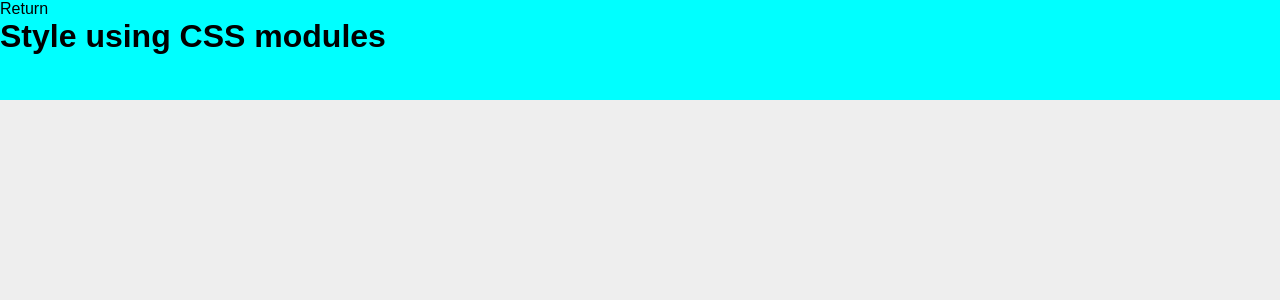
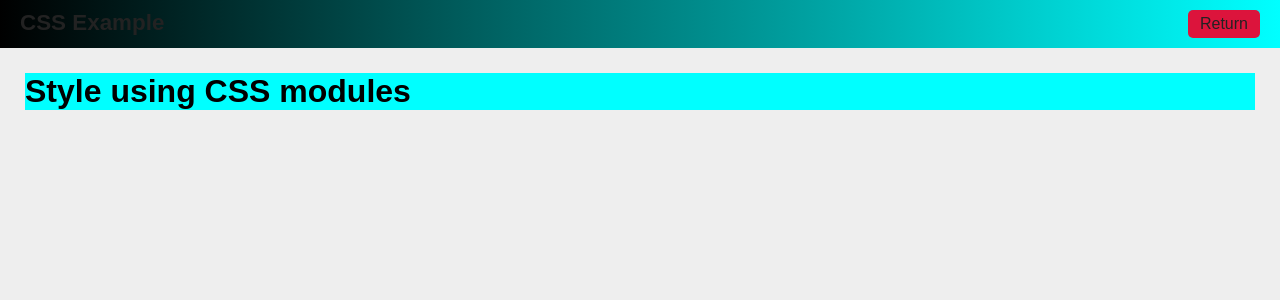
Before and after one commit to MateusBU/User_Register_with_DB, a Next.js app in the folder user_register/: page /stylish in a window 1280 px wide. Shown: the top 300 px of the page. Built offline with nearby package versions, Linux system fonts and the light colour scheme.

Commit message:
Creaction of layout (header and content). Integrating with links and props.

```diff
--- a/user_register/src/app/stylish/page.jsx
+++ b/user_register/src/app/stylish/page.jsx
@@ -1,4 +1,5 @@
 import styles from '../../styles/Stylish.module.css';
+import Layout from '@/components/Layout';
 import Link from 'next/link';
 
 //to use local css is necessary import the file and
@@ -6,11 +7,10 @@ import Link from 'next/link';
 
 export default function Stylish(){
     return (
-        <div>
+        <Layout title="CSS Example">
             <div className={styles.title}>
-                <Link href="/">Return</Link>
                <h1>Style using CSS modules</h1>
             </div>
-        </div>
+        </Layout>
     );
 }
--- /dev/null
+++ b/user_register/src/components/Layout.jsx
@@ -0,0 +1,16 @@
+import Link from "next/link"
+import styles from "../styles/Layout.module.css"
+import Header from "./Header"
+export default function Layout(props){
+    return(
+        <div lassName={styles.layout}>
+            <div className={styles.header}>
+                <Header title={props.title ?? 'One more example'}></Header>
+                <Link href="/">Return</Link>
+            </div>
+            <div className={styles.content}>
+                {props.children}
+            </div>
+        </div>
+    )
+}
--- /dev/null
+++ b/user_register/src/styles/Layout.module.css
@@ -0,0 +1,28 @@
+.layout{
+    height: 100vh;
+    display: flex;
+    flex-direction: column;
+}
+
+.header{
+    display: flex;
+    justify-content: space-between; /*Each component at the extremity of the page*/
+    padding: 10px 20px;
+    background: linear-gradient(to right, black, aqua);
+}
+
+.header h1{
+    margin: 0;
+    font-size: 1.4em;
+}
+
+.header a{
+    background-color: crimson;
+    padding: 5px 12px;
+    border-radius: 5px;
+}
+
+.content{
+    padding: 25px;
+    height: 100%;
+}
--- a/user_register/src/styles/Stylish.module.css
+++ b/user_register/src/styles/Stylish.module.css
@@ -1,7 +1,7 @@
 .title{
     background-color: aqua;
     color: black;
-    height: 100px;
+    height: 100%;
 }
 
 .title h1{
```
